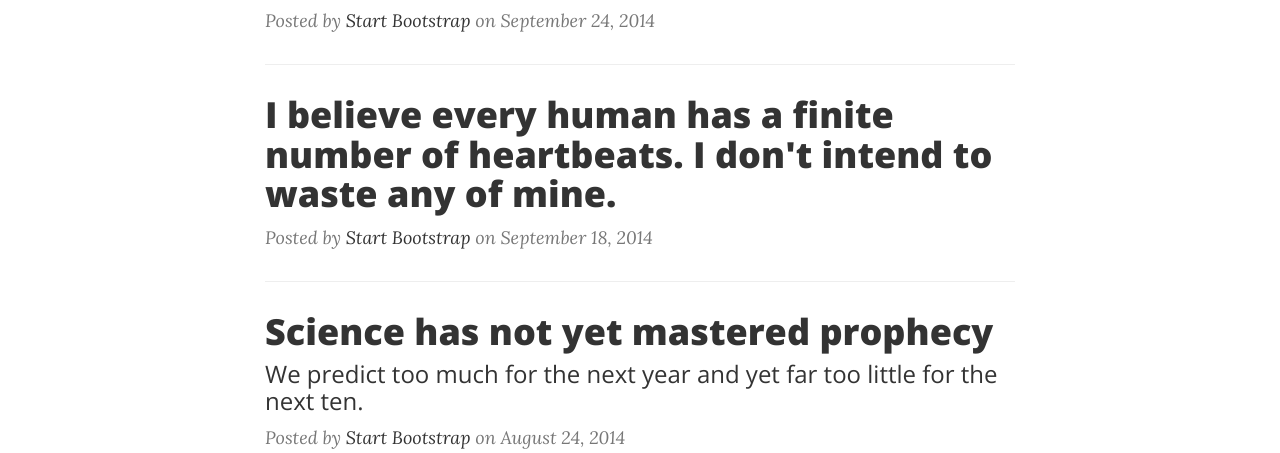
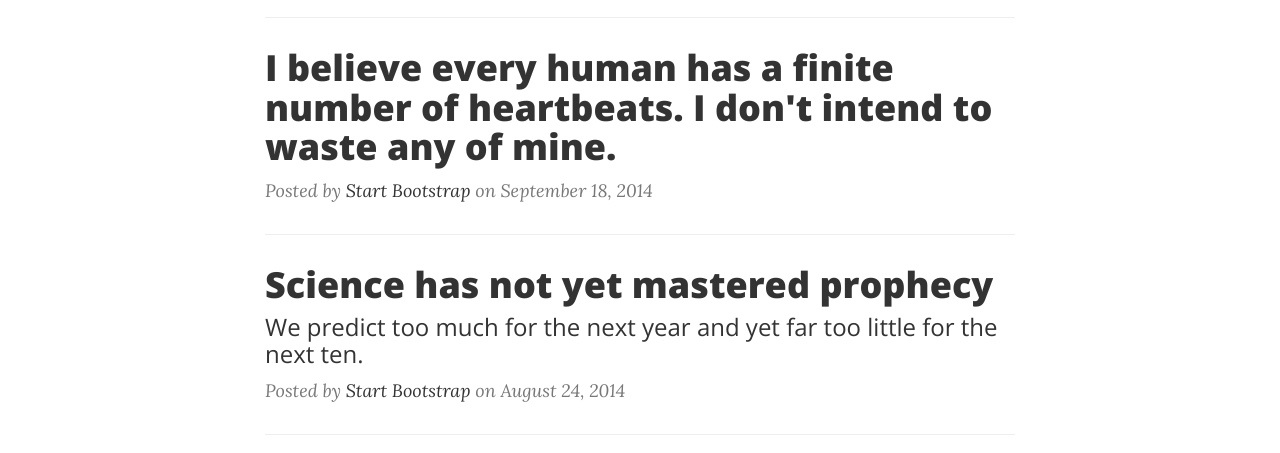
Before and after one commit to bansupremacy/bansupremacy.github.io, a website: page index.html in a window 1280 px wide. Shown: the part 647-1100 px from the top of the page. Drawn offline with nearby package versions, Linux system fonts and the light colour scheme.

Commit message:
Fix index.html again

```diff
--- a/index.html
+++ b/index.html
@@ -96,7 +96,7 @@
                             Problems look mighty small from 150 miles up
                         </h3>
                     </a>
-                    <p class="post-meta">Posted by <a href="#">Start Bootstrap</a> on September 24, 2014</p>
+                   <!--  <p class="post-meta">Posted by <a href="#">Start Bootstrap</a> on September 24, 2014</p> -->
                 </div>
                 <hr>
                 <div class="post-preview">
```
